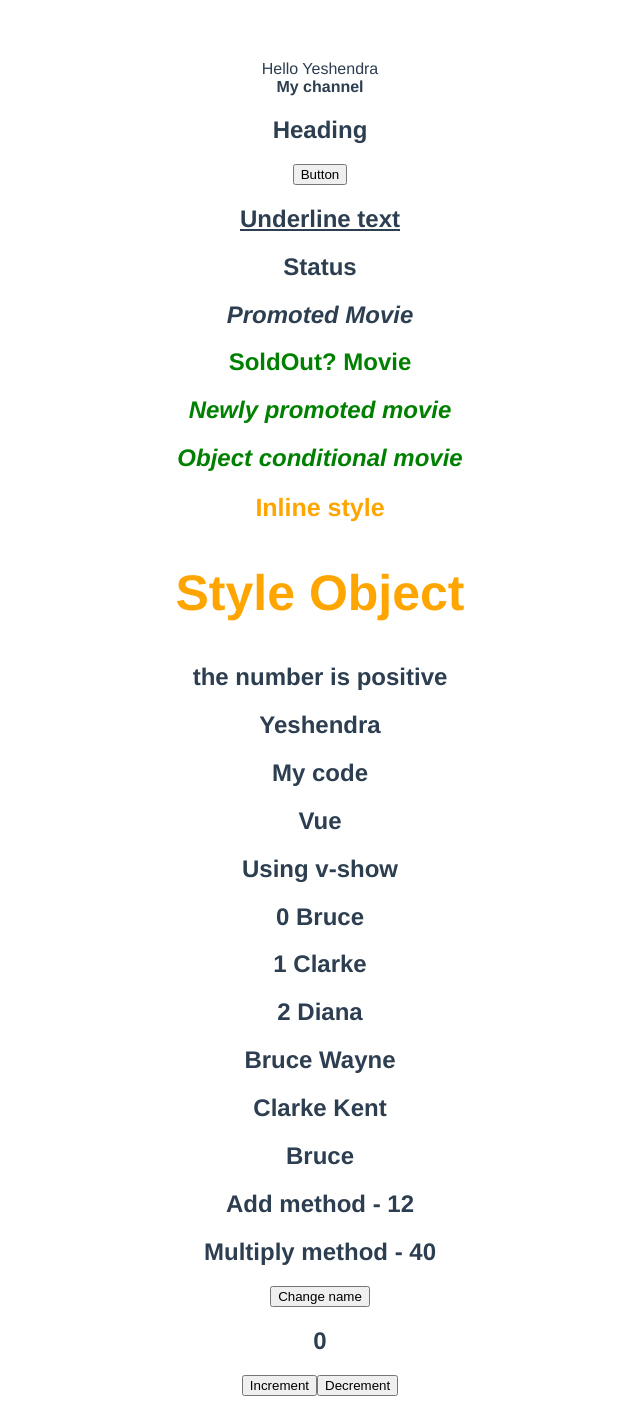
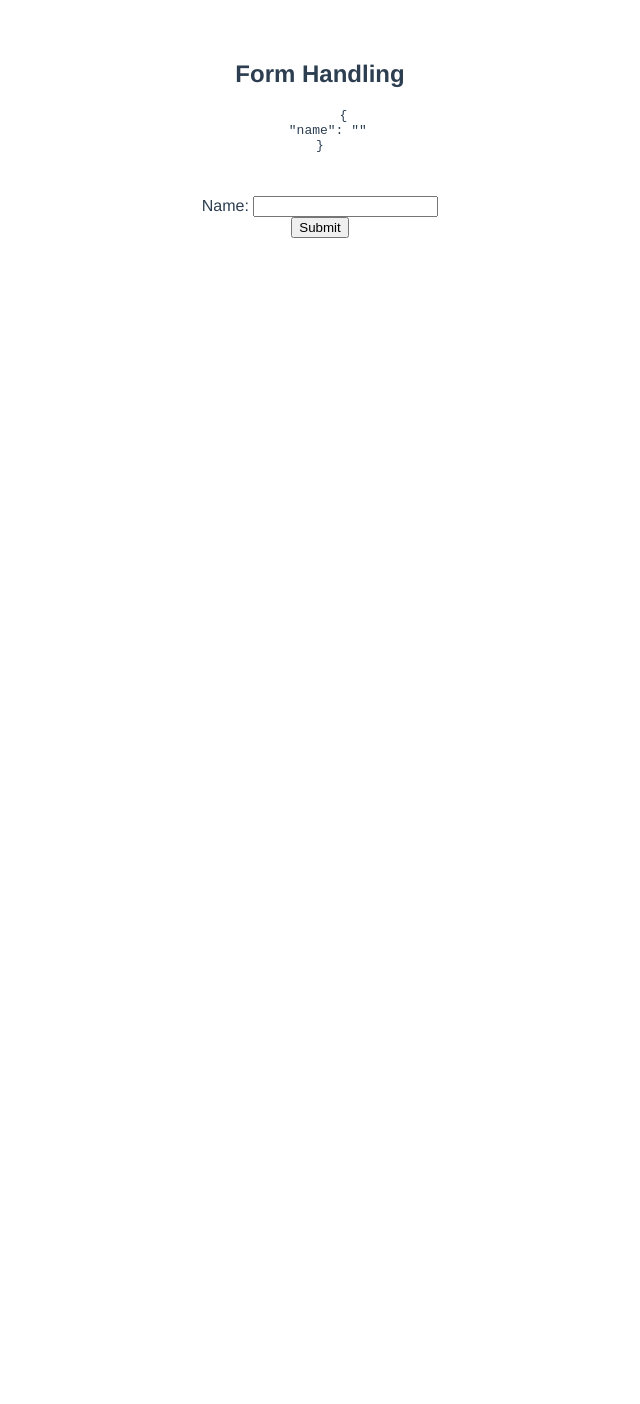
Before and after one commit to 28yashverma/Vue_Js_Basics, a Vue app: page / in a window 1280 px wide. Shown: the whole page, without its empty margins (320-960 px from the left). After the commit the page ends 800 px from the top, so only its background shows below. Built offline with nearby package versions, Linux system fonts and the light colour scheme.

Commit message:
Handling forms

```diff
--- a/src/App.vue
+++ b/src/App.vue
@@ -1,57 +1,21 @@
 <template>
-  <div>{{greet}} {{name}}</div>
-  <div v-html="channel"> </div>
-  <h2 v-bind:id="headingId">Heading</h2>
-  <button v-bind:disabled="isDisabled">Button</button>
-  <h2 class="underline">Underline text</h2>
-  <h2 v-bind:class="status">Status</h2>
-  <h2 v-bind:class="isPromoted && 'promoted'">Promoted Movie</h2>
-  <h2 v-bind:class="isSoldOut ? 'issoldOut' : 'new'">SoldOut? Movie</h2>
-  <h2 v-bind:class="['new', 'promoted']">Newly promoted movie</h2>
-  <h2 v-bind:class="{
-    promoted: isPromoted,
-    new: !isSoldOut,
-    isSoldOut: isSoldOut
-  }">Object conditional movie</h2>
+  <h2>Form Handling</h2>
+  <div>
+    <pre>
+      {{ JSON.stringify(formValues, null, 2) }}
+      {{ formValues.name }}
+    </pre>
+  </div>
+  <form @submit="submitform">
+    <div>
+      <label for="name">Name: </label>
+      <input type="text" id="name" v-model="formValues.name">
+    </div>
+    <div>
+      <button >Submit</button>
+    </div>
+  </form>
 
-  <h2 v-bind:style="{
-    color: highlightColor,
-    'font-size': headerSize + 'px'
-  }">Inline style</h2>
-  <h2 v-bind:style="headerStyleObject">Style Object</h2>
-
-  <h2 v-if="num === 0">The number is zero</h2>
-  <h2 v-else-if="num < 0">the number is negative</h2>
-  <h2 v-else-if="num > 0">the number is positive</h2>
-  <h2 v-else>Not a number</h2>
-
-  <div v-if="display">
-    <h2>Yeshendra</h2>
-    <h2>My code</h2>
-    <h2>Vue</h2>
-  </div>
-
-  <h2 v-show="display">Using v-show</h2>
-
-  <h2 v-for="(n, index) in names" :key="n">{{index}} {{ n }}</h2>
-  <h2 v-for="name in fullNames" :key="name.first">{{ name.first }} {{ name.last }}</h2>
-
-  <template v-for="name in names" :key="name">
-    <h2 v-if="name === 'Bruce'">{{ name }}</h2>
-  </template>
-  <!--Calling a method-->
-  <h2>Add method - {{ add(2, 4, 6) }}</h2>
-  <h2>Multiply method - {{ multiply(4, $event) }}</h2>
-
-  <!--Event handling -->
-  <div>
-    <button v-on:click="name='Batman'">Change name</button>
-  </div>
-  <h2>{{ count }}</h2>
-  <div>
-    <button @mouseover="increment()">Increment</button>
-    <button @mouseover="decrement()">Decrement</button>
-  </div>
 </template>
 
 <script>
@@ -61,44 +25,15 @@ export default {
   name: 'App',
   data() {
     return {
-      greet: "Hello",
-      name: "Yeshendra",
-      channel: "<b>My channel</b>",
-      headingId: 'heading',
-      isDisabled: false,
-      status: 'danger',
-      isPromoted: true,
-      isSoldOut:false,
-      highlightColor: 'orange',
-      headerSize: 25,
-      headerStyleObject: {
-        color: 'orange',
-        fontSize: 50 + 'px'
-      },
-      num: 5,
-      display: true,
-      names: ['Bruce', 'Clarke', 'Diana'],
-      fullNames: [
-        {first: 'Bruce', last: 'Wayne'},
-        {first: 'Clarke', last: 'Kent'}
-      ],
-      baseMultiplier: 10,
-      count: 0
+      formValues: {
+        name: ''
+      }
     };
   },
   methods: {
-    add(a, b, c) {
-      return a+b+c;
-    },
-    multiply(num, event) {
-      console.log(event)
-      return this.baseMultiplier * num;
-    },
-    increment() {
-      return this.count++;
-    },
-    decrement() {
-      return this.count--;
+    submitform(event) {
+      event.preventDefault()
+      console.log('Form values', this.formValues)
     }
   },
   components: {
@@ -117,19 +52,4 @@ export default {
   margin-top: 60px;
 }
 
-.underline {
-  text-decoration: underline;
-}
-
-.promoted {
-  font-style: italic;
-}
-
-.new {
-  color: green;
-}
-
-.issoldOut {
-  color: red;
-}
 </style>
```
